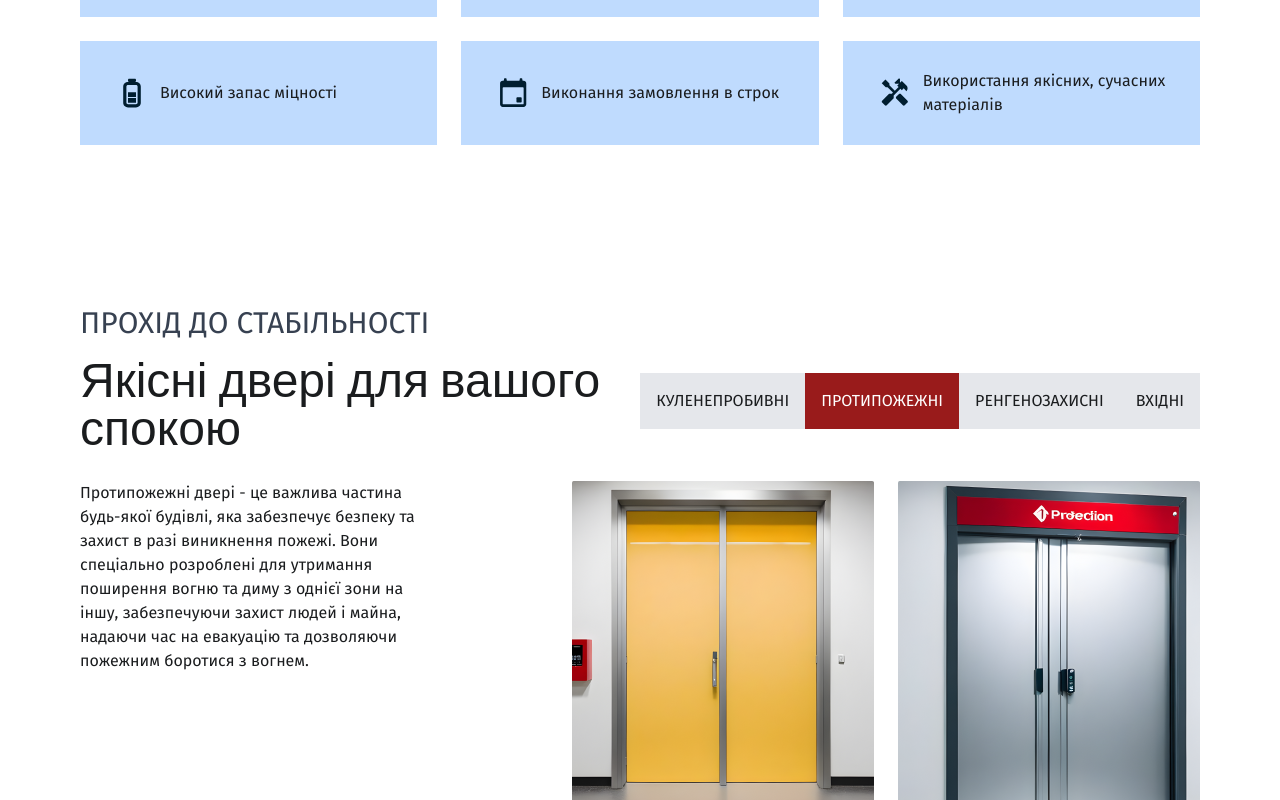
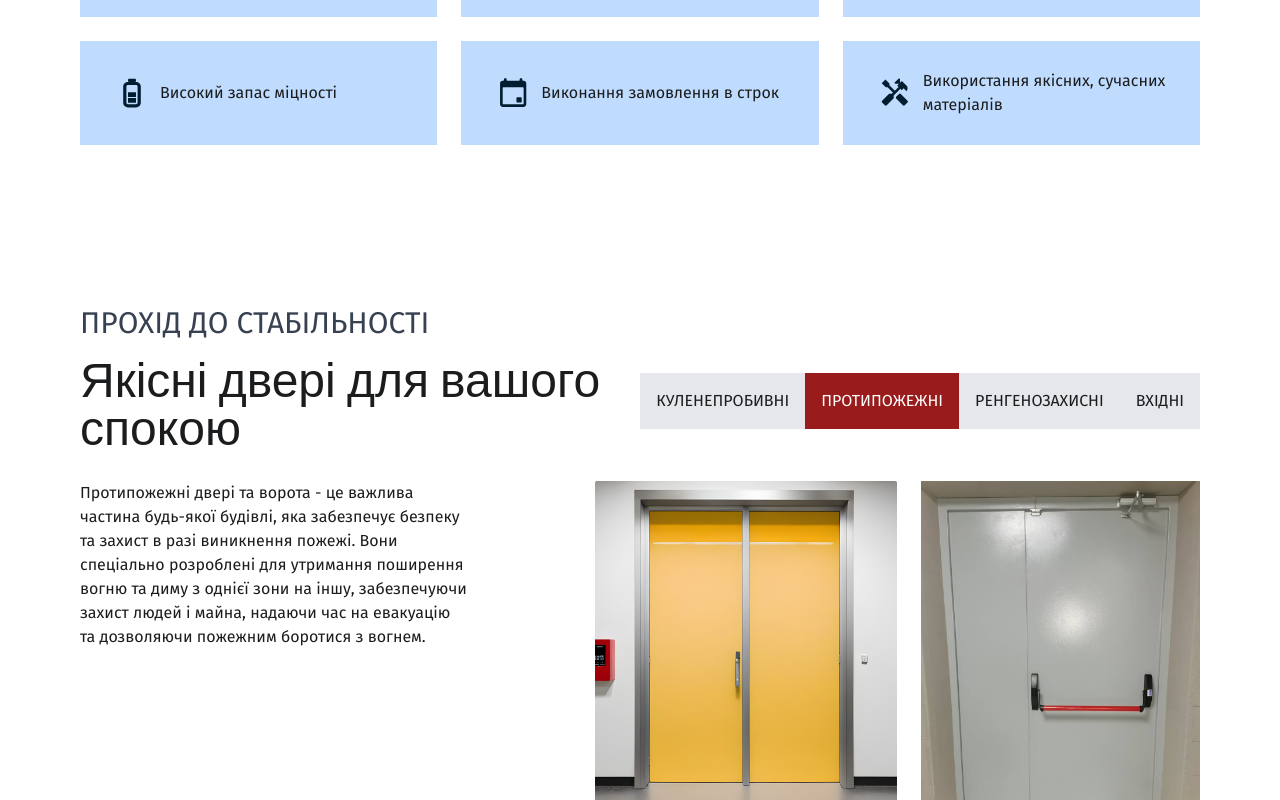
Before and after one commit to EgoTkachenco/Adwenta-Landing, a Next.js app: page / in a window 1280 px wide. Both pictures are taken after a click on the element "ПРОТИПОЖЕЖНІ". Shown: the part 1869-2669 px from the top of the page. Built offline with nearby package versions, Linux system fonts and the light colour scheme.

Commit message:
text and image update

```diff
--- a/components/blocks/Doors.jsx
+++ b/components/blocks/Doors.jsx
@@ -114,11 +114,11 @@ const FireProof = () => {
     <div>
       <div className="flex xl:flex-row flex-col xl:gap-32 gap-12">
         <div className="flex-1" data-aos="fade-right">
-          Протипожежні двері - це важлива частина будь-якої будівлі, яка
-          забезпечує безпеку та захист в разі виникнення пожежі. Вони спеціально
-          розроблені для утримання поширення вогню та диму з однієї зони на
-          іншу, забезпечуючи захист людей і майна, надаючи час на евакуацію та
-          дозволяючи пожежним боротися з вогнем.
+          Протипожежні двері та ворота - це важлива частина будь-якої будівлі,
+          яка забезпечує безпеку та захист в разі виникнення пожежі. Вони
+          спеціально розроблені для утримання поширення вогню та диму з однієї
+          зони на іншу, забезпечуючи захист людей і майна, надаючи час на
+          евакуацію та дозволяючи пожежним боротися з вогнем.
         </div>
         <div className="flex md:flex-row flex-col gap-6 md:items-start justify-center items-center">
           <Image
@@ -131,10 +131,11 @@ const FireProof = () => {
           <Image
             data-aos="fade-left"
             data-aos-delay="200"
-            src="/fireproof_2.png"
+            src="/fireproof_door.jpg"
             alt="illustration"
-            width={302}
+            width={279}
             height={372}
+            style={{ objectFit: 'contain' }}
           />
         </div>
       </div>
@@ -179,12 +180,12 @@ const RayProof = () => {
     <div>
       <div className="flex xl:flex-row flex-col xl:gap-32 gap-12">
         <div className="flex-1" data-aos="fade-right">
-          Рентгенозахисні двері є важливим елементом безпеки в медичних
-          установах, дослідницьких лабораторіях та інших місцях, де
-          використовують рентгенівське обладнання. Вони призначені для захисту
-          персоналу та навколишнього середовища від шкідливого випромінювання
-          радіації, яке може виділятися під час проведення рентгенівських
-          процедур.
+          Рентгенозахисні двері, ставні, ширми та вікна є важливим елементом
+          безпеки в медичних установах, дослідницьких лабораторіях та інших
+          місцях, де використовують рентгенівське обладнання. Вони призначені
+          для захисту персоналу та навколишнього середовища від шкідливого
+          випромінювання радіації, яке може виділятися під час проведення
+          рентгенівських процедур.
         </div>
         <div className="flex md:flex-row flex-col gap-6 md:items-start justify-center items-center">
           <Image
```
Also changed, not shown: public/fireproof_door.jpg (added).
